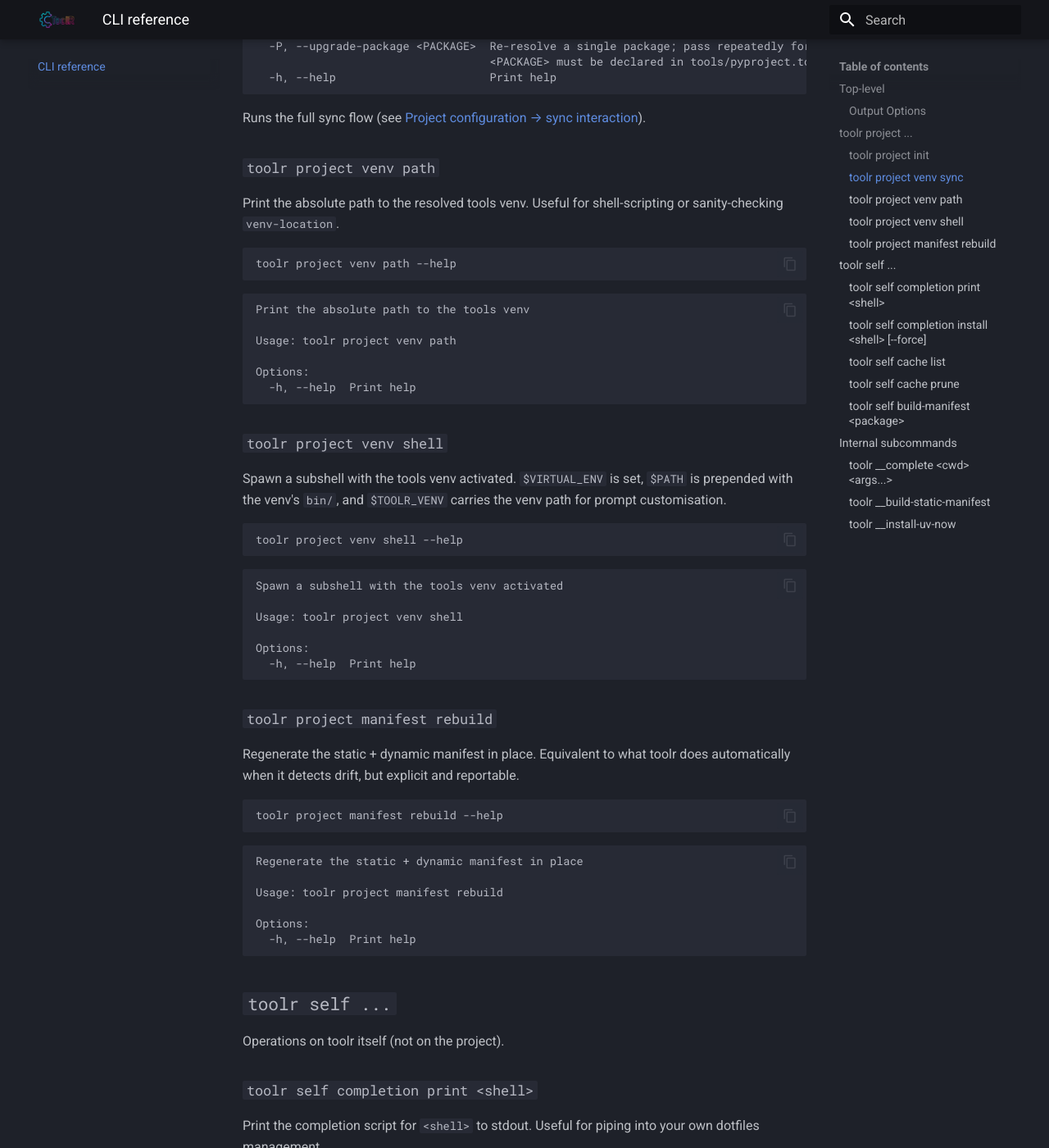
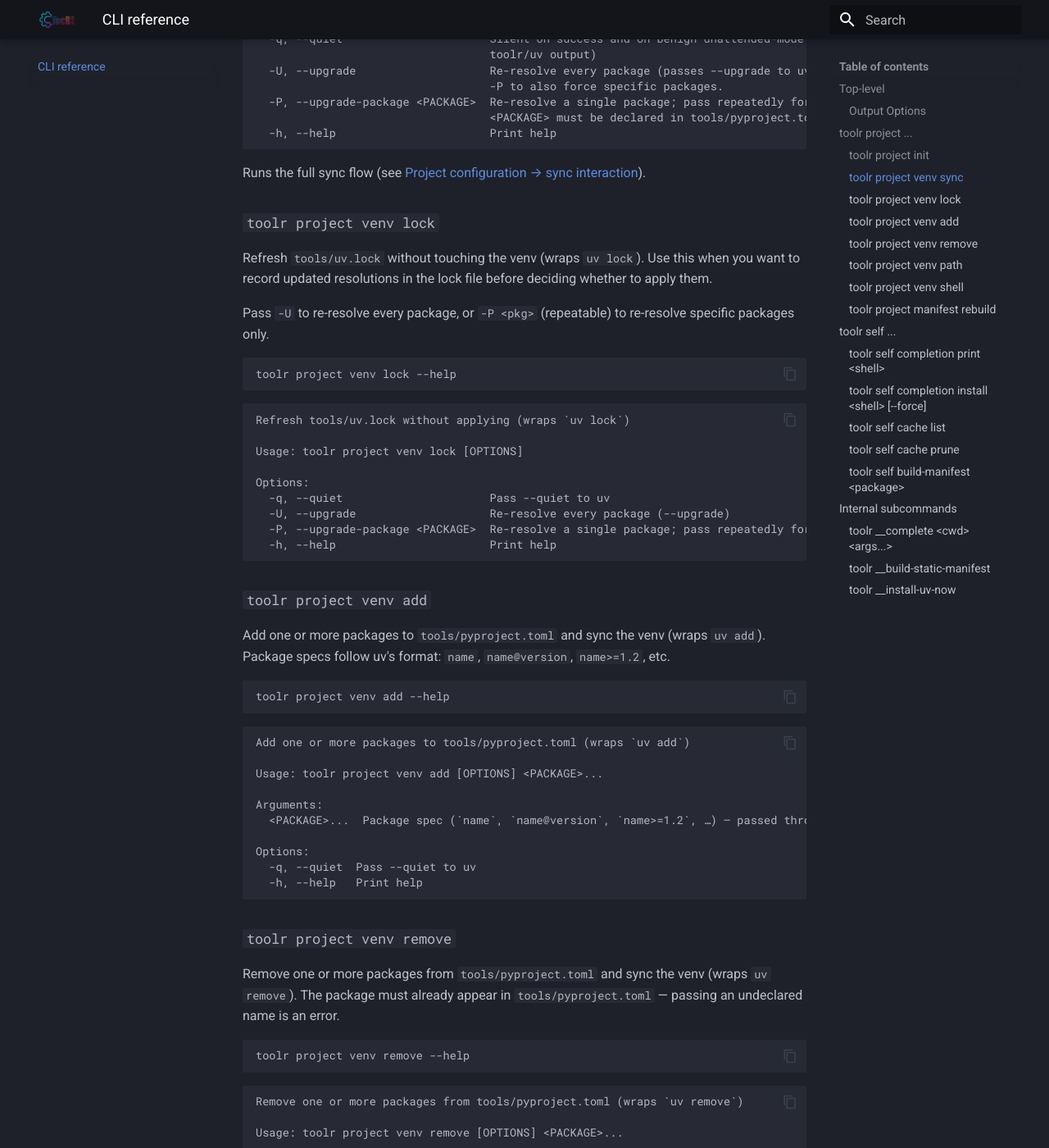
Before and after one commit to s0undt3ch/ToolR, an MkDocs documentation site: the page built from docs/cli.md, in a window 1280 px wide and 1400 px high, scrolled down 3491 px. Shown: the whole window at 82% size. Built offline with MkDocs 1.6.1 and Material for MkDocs 9.7.7, drawn with Linux system fonts in a browser that asks for light colours; some of the changed text lies outside the part shown.

Commit message:
docs: cover venv lock/add/remove and migrate venv upgrade references

````diff
--- a/docs/cli.md
+++ b/docs/cli.md
@@ -99,6 +99,10 @@ unattended-safe path (silent on success, silent on benign exits like
 [Auto-sync the tools venv on shell-enter](installation/mise.md#auto-sync-the-tools-venv-on-shell-enter)
 for the mise enter-hook recipe that builds on `--quiet`.
 
+Pass `-U` to re-resolve every package to its latest allowed version
+before syncing, or `-P <pkg>` (repeatable) to re-resolve specific
+packages only.
+
 ```sh
 toolr project venv sync --help
 ```
@@ -109,6 +113,51 @@ toolr project venv sync --help
 
 Runs the full sync flow (see [Project configuration → sync
 interaction](project-config.md#interaction-with-toolr-project-venv-sync)).
+
+### `toolr project venv lock` {#project-venv-lock}
+
+Refresh `tools/uv.lock` without touching the venv (wraps `uv lock`).
+Use this when you want to record updated resolutions in the lock file
+before deciding whether to apply them.
+
+Pass `-U` to re-resolve every package, or `-P <pkg>` (repeatable) to
+re-resolve specific packages only.
+
+```sh
+toolr project venv lock --help
+```
+
+```text
+--8<-- "docs/cli-files/project-venv-lock-help.txt"
+```
+
+### `toolr project venv add` {#project-venv-add}
+
+Add one or more packages to `tools/pyproject.toml` and sync the venv
+(wraps `uv add`). Package specs follow uv's format:
+`name`, `name@version`, `name>=1.2`, etc.
+
+```sh
+toolr project venv add --help
+```
+
+```text
+--8<-- "docs/cli-files/project-venv-add-help.txt"
+```
+
+### `toolr project venv remove` {#project-venv-remove}
+
+Remove one or more packages from `tools/pyproject.toml` and sync the
+venv (wraps `uv remove`). The package must already appear in
+`tools/pyproject.toml` — passing an undeclared name is an error.
+
+```sh
+toolr project venv remove --help
+```
+
+```text
+--8<-- "docs/cli-files/project-venv-remove-help.txt"
+```
 
 ### `toolr project venv path` {#project-venv-path}
 
--- a/docs/project-config.md
+++ b/docs/project-config.md
@@ -97,11 +97,17 @@ code, or vice versa.
 Created by the first `uv sync` invocation. Commit it to git — that's
 how everyone on the team ends up with the same resolved versions.
 
-Regenerated by either:
+Regenerated by any of:
 
 - `toolr project venv sync` — full sync (re-resolve + apply).
-- `uv lock` directly inside the `tools/` directory — re-resolve
-  without touching the venv.
+- `toolr project venv sync -U` — re-resolve every package to its
+  latest allowed version, then apply.
+- `toolr project venv sync -P <pkg>` — re-resolve a specific package
+  (repeatable), then apply.
+- `toolr project venv lock` — re-resolve without touching the venv
+  (wraps `uv lock`). Also accepts `-U` / `-P <pkg>`.
+- `uv lock` directly inside the `tools/` directory — same as above
+  but bypasses toolr's freshness stamp.
 
 ## Interaction with `toolr project venv sync`
 
@@ -118,6 +124,43 @@ The sync flow is:
 `toolr project init` runs this same flow automatically after writing
 the scaffold (skippable with `--no-sync`).
 
+## Managing dependencies
+
+The recommended way to add or remove Python packages from
+`tools/pyproject.toml` is through the `venv add` and `venv remove`
+subcommands — they update the file and sync the venv in one step:
+
+```sh
+# Add a package (spec formats: name, name@version, name>=1.2, …)
+toolr project venv add requests
+toolr project venv add "httpx>=0.27"
+
+# Remove a package (must already appear in tools/pyproject.toml)
+toolr project venv remove requests
+```
+
+Both commands call through to `uv add` / `uv remove` and then run the
+sync flow, so the lock file and the venv stay consistent.
+
+To upgrade packages without adding new ones, use `venv sync -U` (all)
+or `venv sync -P <pkg>` (specific):
+
+```sh
+# Upgrade everything to the latest allowed versions
+toolr project venv sync -U
+
+# Upgrade just httpx
+toolr project venv sync -P httpx
+```
+
+To re-lock without immediately applying (e.g. for review before
+committing), use `venv lock`:
+
+```sh
+toolr project venv lock -U        # re-resolve all; don't touch the venv
+toolr project venv lock -P httpx  # re-resolve httpx only
+```
+
 ## Validating your configuration
 
 A quick sanity check:
````
